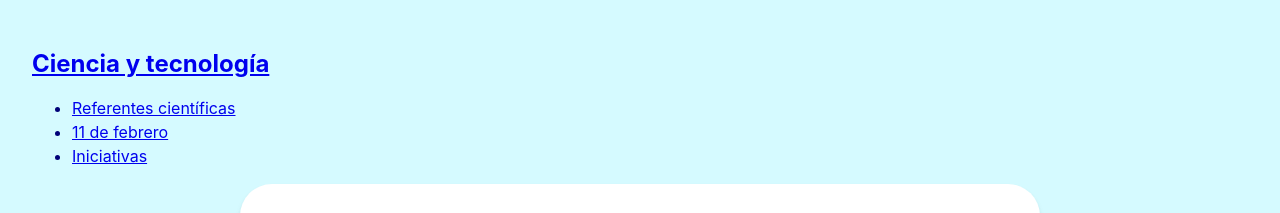
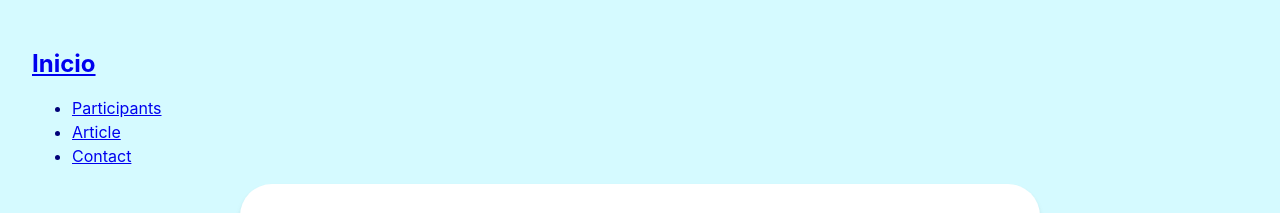
Before and after one commit to SheidaV/PEC2-HTMLyCSSll, a website built with Parcel: page src/index.html in a window 1280 px wide. Shown: the top 213 px of the page. Built offline with nearby package versions, Linux system fonts and the light colour scheme.

Commit message:
npm install

```diff
--- a/src/views/header.html
+++ b/src/views/header.html
@@ -1,10 +1,10 @@
 <header class="heading">
     <nav>
-        <h1 class="banner"><a href="index.html">Ciencia y tecnología </a></h1>
+        <h1 class="banner"><a href="index.html">Inicio</a></h1>
         <ul>
-            <li><a href="referentes.html">Referentes científicas</a></li>
-            <li><a href="11-de-febrero.html">11 de febrero</a></li>
-            <li><a href="iniciativas.html">Iniciativas</a></li>
+            <li><a href="participants.html">Participants</a></li>
+            <li><a href="article.html">Article</a></li>
+            <li><a href="contact.html">Contact</a></li>
         </ul>
     </nav>
 </header>
```
